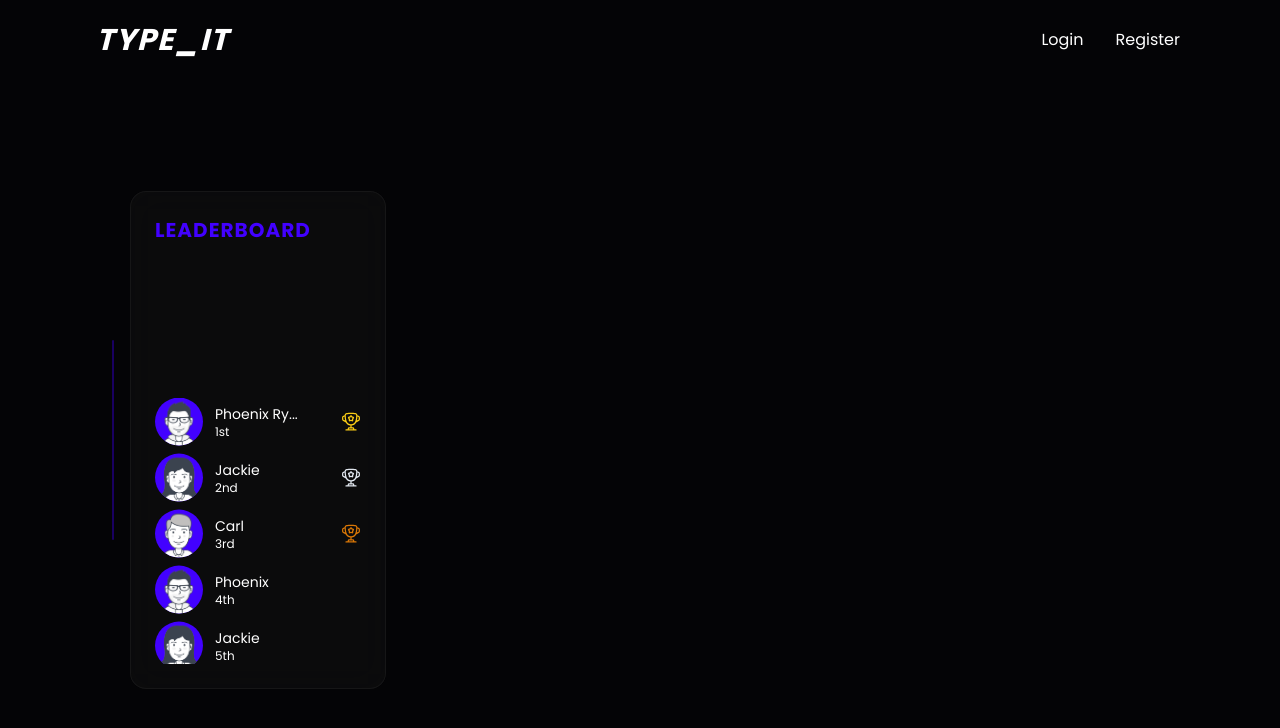
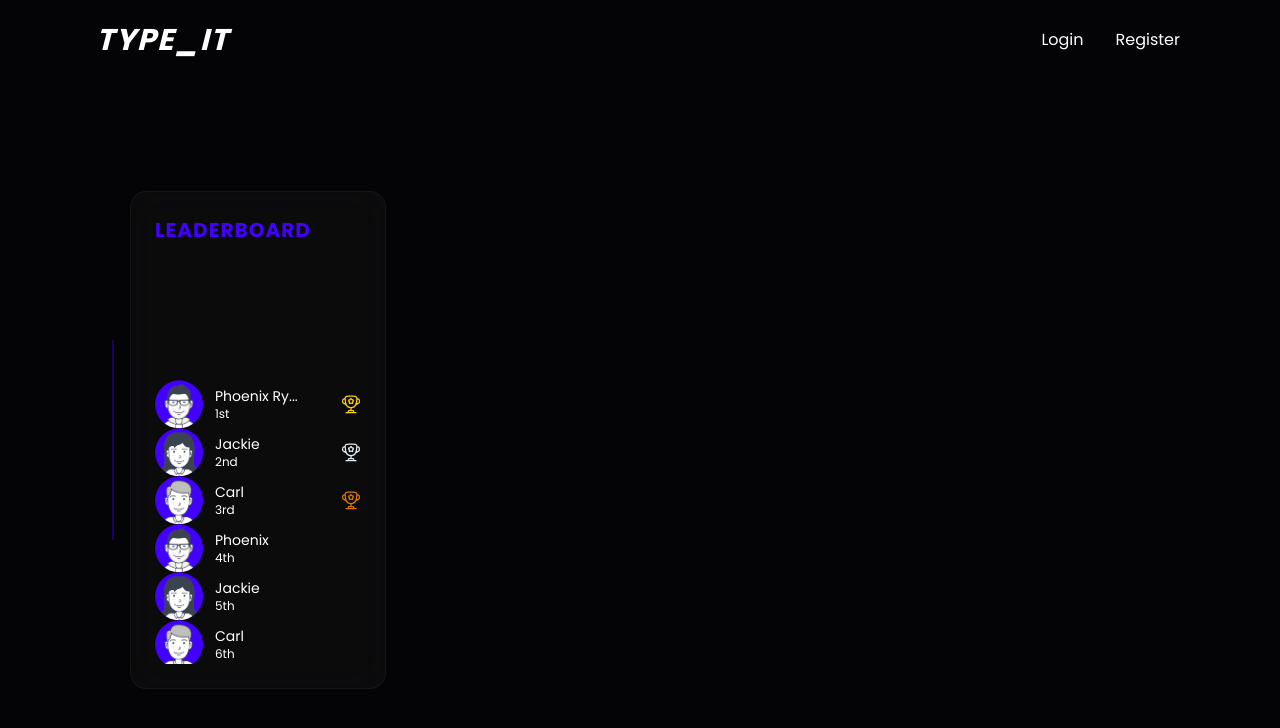
Before and after one commit to abdulhaseeb2115/type-it, a Next.js app: page /dashboard in a window 1280 px wide. Shown: the top 728 px of the page. Built offline with nearby package versions, Linux system fonts and the light colour scheme.

Commit message:
updated leaderboard card

```diff
--- a/src/components/LeaderboardCard.tsx
+++ b/src/components/LeaderboardCard.tsx
@@ -20,7 +20,7 @@ type Props = {
 };
 
 const cardStyles = {
-	container: "flex items-center gap-3 mb-2",
+	container: "min-w-fit flex items-center gap-3",
 };
 
 //----------------------------------------------
```
